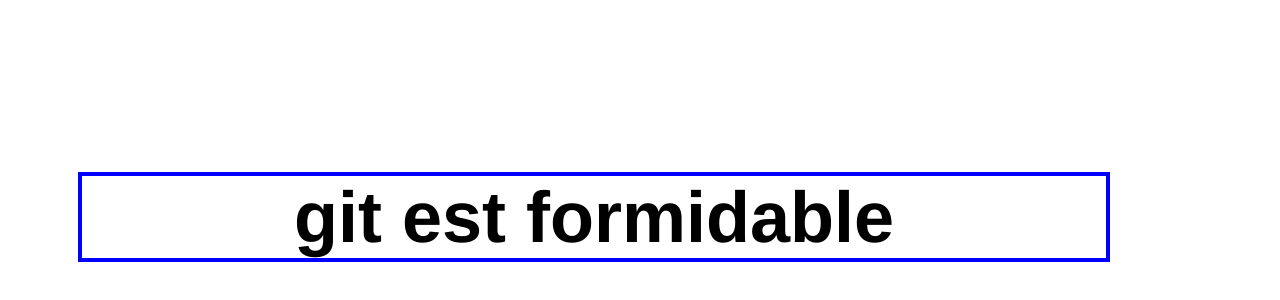
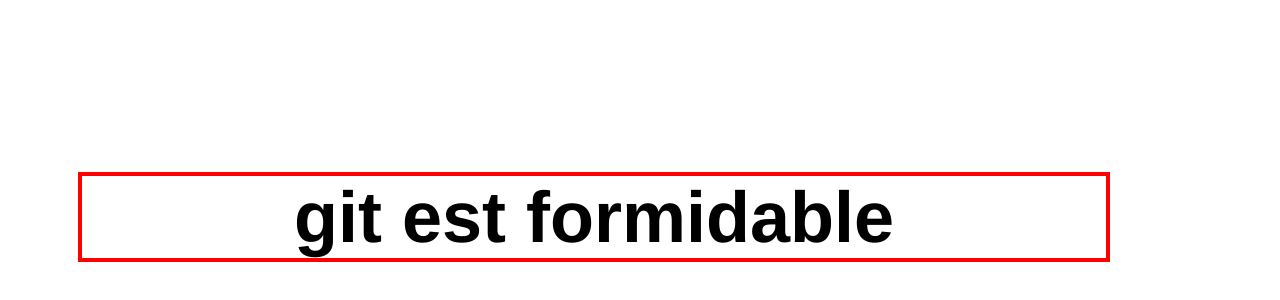
Before and after one commit to ipiLaurentHUBERT/bonjour-git, a plain HTML site: page index.html in a window 1280 px wide. Shown: the part 148-448 px from the top of the page. Drawn offline with Linux system fonts and the light colour scheme.

Commit message:
Couleur encadré en rouge

```diff
--- a/styles.css
+++ b/styles.css
@@ -1,6 +1,6 @@
 h1 {
   display: block;
-  border: 4px solid blue;
+  border: 4px solid red;
   top: 40%;
   margin: 0px 0px 0px 70px;
   width: 80%;
```
